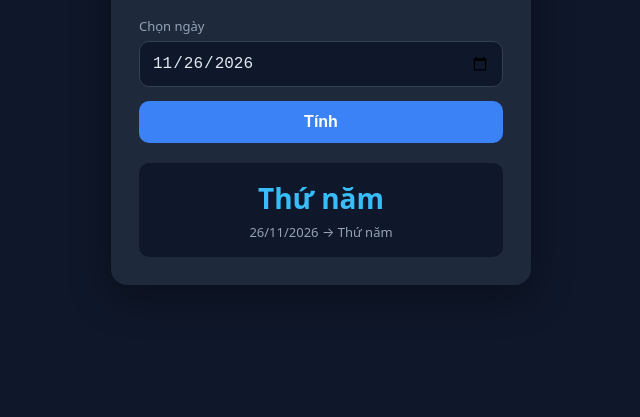
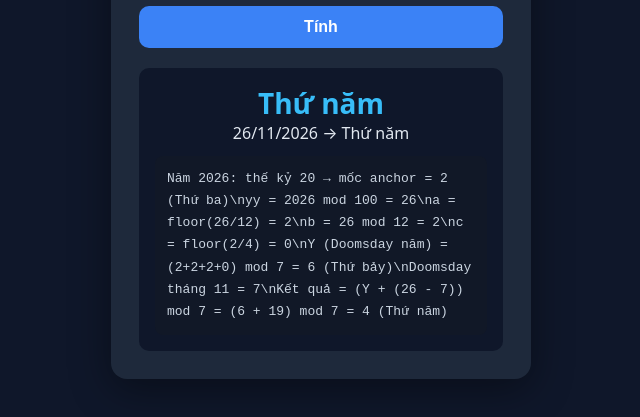
Before and after one commit to trungkien4723/doomsdaycalculate, a plain HTML site: page index.html in a window 1280 px wide. Shown: the part 301-718 px from the top of the page, without its empty margins (319-959 px from the left). Drawn offline with Linux system fonts and the light colour scheme.

Commit message:
Add formula breakdown explanation

```diff
--- a/index.html
+++ b/index.html
@@ -36,7 +36,7 @@
       background: #0f172a; text-align: center;
     }
     .day { font-size: 28px; font-weight: 700; color: #38bdf8; }
-    .detail { margin-top: 6px; font-size: 13px; color: #94a3b8; }
+    .calc { background:#111827; border-radius:8px; padding:12px; font-family: monospace; white-space: pre-wrap; }
   </style>
 </head>
 <body>
@@ -49,6 +49,7 @@
     <div class="result" id="result" style="display:none;">
       <div class="day" id="dayname"></div>
       <div class="detail" id="detail"></div>
+      <div class="calc" id="calcDetail" style="margin-top:12px; text-align:left; font-size:13px; color:#cbd5e1; line-height:1.7;"></div>
     </div>
   </div>
   <script>
@@ -81,6 +82,29 @@
       const idx = dayOfWeek(y,mo,da);
       document.getElementById('dayname').textContent = DAYS[idx];
       document.getElementById('detail').textContent = `${da}/${mo}/${y} → ${DAYS[idx]}`;
+      // breakdown
+      const anchors = [2,0,5,3];
+      const c = Math.floor(y/100);
+      const anchor = anchors[c % 4];
+      const yy = y % 100;
+      const a = Math.floor(yy/12);
+      const b = yy % 12;
+      const cc = Math.floor(b/4);
+      const Y = ((anchor + a + b + cc) % 7 + 7) % 7;
+      const md = monthDoomsday(y,mo);
+      const diff = da - md;
+      const res = ((Y + diff) % 7 + 7) % 7;
+      const lines = [
+        `Năm ${y}: thế kỷ ${c} → mốc anchor = ${anchor} (${DAYS[anchor]})`,
+        `yy = ${y} mod 100 = ${yy}`,
+        `a = floor(${yy}/12) = ${a}`,
+        `b = ${yy} mod 12 = ${b}`,
+        `c = floor(${b}/4) = ${cc}`,
+        `Y (Doomsday năm) = (${anchor}+${a}+${b}+${cc}) mod 7 = ${Y} (${DAYS[Y]})`,
+        `Doomsday tháng ${mo} = ${md}`,
+        `Kết quả = (Y + (${da} - ${md})) mod 7 = (${Y} + ${diff}) mod 7 = ${res} (${DAYS[res]})`,
+      ];
+      document.getElementById('calcDetail').textContent = lines.join('\\n');
       document.getElementById('result').style.display = 'block';
     }
     document.getElementById('calc').addEventListener('click', calc);
```
